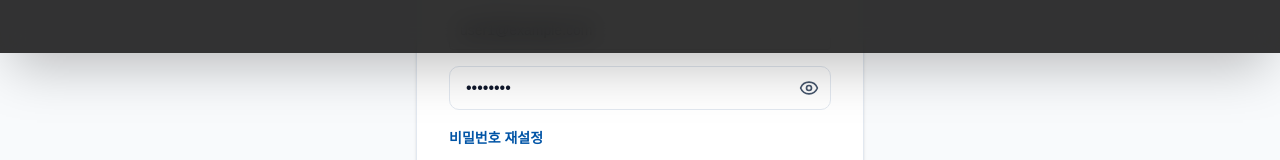
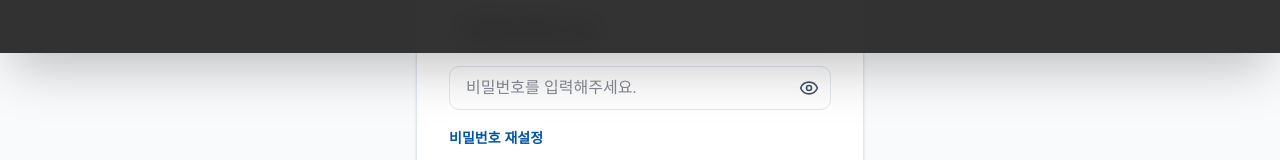
Before and after one commit to IBM-Cloud-Native-Dev-base-AI-agent-3/project-a-team04-frontend, a React (Vite) app: page /login in a window 1280 px wide. Shown: the part 373-533 px from the top of the page. Built offline with nearby package versions, Linux system fonts and the light colour scheme.

Commit message:
fix: 로그인 화면 플레이스홀더 추가

```diff
--- a/src/login/LoginComponent.tsx
+++ b/src/login/LoginComponent.tsx
@@ -42,10 +42,10 @@ export default function LoginComponent({
           <p className="text-slate-500 mb-6">{t('auth.enterEmail')}</p>
           {alert && <AppAlert tone={alert.tone} message={alert.message} />}
           <div className="space-y-4">
-            <Input placeholder={t('auth.email')} type="email" value={email} onChange={(event) => onEmailChange(event.target.value)} />
+            <Input placeholder={t('auth.enterEmail')} type="email" value={email} onChange={(event) => onEmailChange(event.target.value)} />
             <div className="relative">
               <input
-                placeholder={t('auth.password')}
+                placeholder="비밀번호를 입력해주세요."
                 type={showPassword ? 'text' : 'password'}
                 value={password}
                 onChange={(event) => onPasswordChange(event.target.value)}
--- a/src/login/LoginContainer.tsx
+++ b/src/login/LoginContainer.tsx
@@ -21,8 +21,8 @@ export default function LoginContainer({ onLogin }: LoginContainerProps) {
   const dispatch = useDispatch<any>();
   const { loginLoading } = useSelector((state: any) => state.auth);
 
-  const [email, setEmail] = useState('user1@example.com');
-  const [password, setPassword] = useState('password');
+  const [email, setEmail] = useState('');
+  const [password, setPassword] = useState('');
   const [showPassword, setShowPassword] = useState(false);
   const [alert, setAlert] = useState<{ tone: 'success' | 'error'; message: string } | null>(null);
 
```
